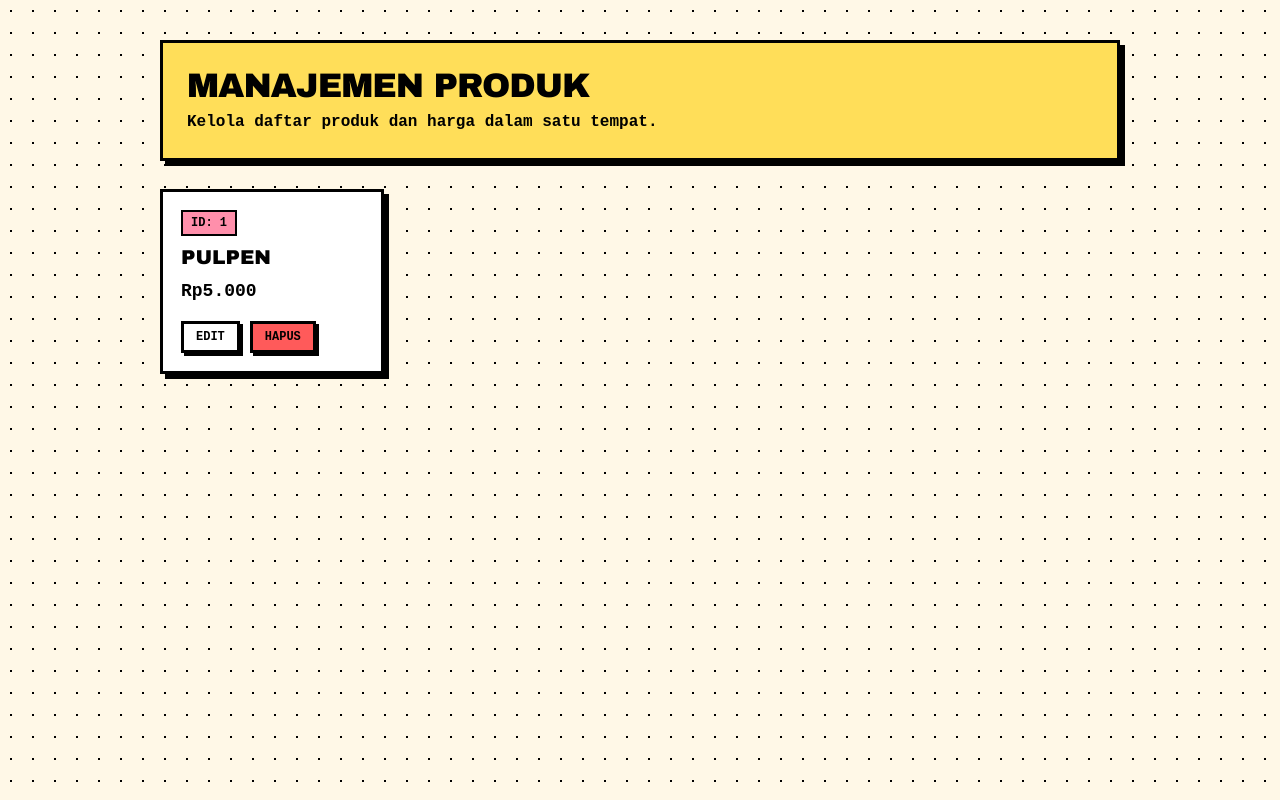
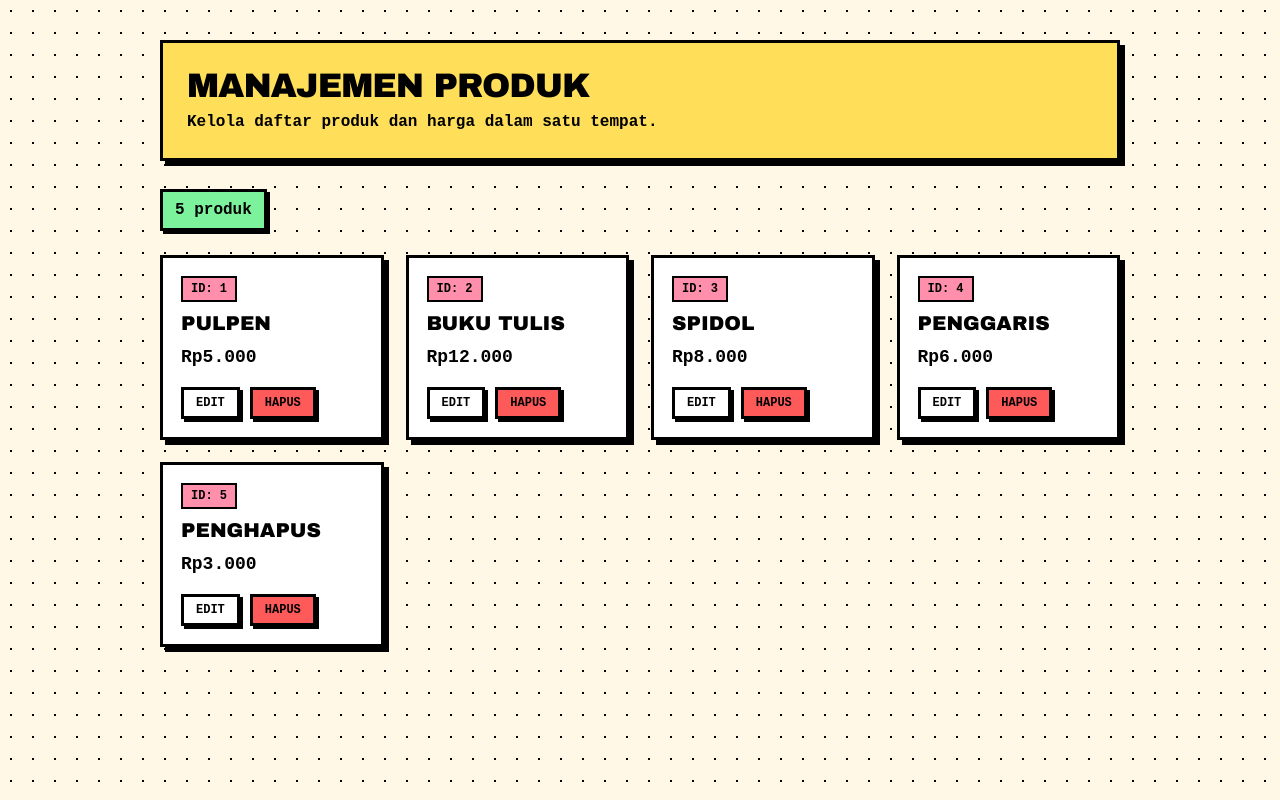
Before and after one commit to marcline-e/pemweb-week10, a React (Vite) app in the folder manajemen-produk/: page / in a window 1280 px wide. Built offline with nearby package versions, Linux system fonts and the light colour scheme.

Commit message:
Menambahkan komponen ProductList dan state daftar produk

```diff
--- a/manajemen-produk/src/App.jsx
+++ b/manajemen-produk/src/App.jsx
@@ -1,8 +1,12 @@
-import ProductCard from "./components/molecules/ProductCard";
+import { useState } from "react";
+import ProductList from "./components/organisms/ProductList";
 import { initialProducts } from "./data/products";
 
 function App() {
-  // Sementara: cuma buat ngetes tombol, nanti diganti logic beneran
+  // State: papan tulis daftar produk, awalnya diisi data awal
+  const [products, setProducts] = useState(initialProducts);
+
+  // Sementara: cuma log ke console, nanti diganti pop-up
   const handleEdit = (product) => console.log("Edit:", product);
   const handleDelete = (product) => console.log("Hapus:", product);
 
@@ -15,13 +19,15 @@ function App() {
         </div>
       </header>
 
-      <div className="product-grid">
-        <ProductCard
-          product={initialProducts[0]}
-          onEdit={handleEdit}
-          onDelete={handleDelete}
-        />
+      <div className="toolbar">
+        <span className="product-count">{products.length} produk</span>
       </div>
+
+      <ProductList
+        products={products}
+        onEdit={handleEdit}
+        onDelete={handleDelete}
+      />
     </div>
   );
 }
--- /dev/null
+++ b/manajemen-produk/src/components/organisms/ProductList.jsx
@@ -0,0 +1,24 @@
+import ProductCard from "../molecules/ProductCard";
+
+// Organism: grid berisi banyak ProductCard
+function ProductList({ products, onEdit, onDelete }) {
+  // Conditional rendering: kalau kosong, tampilkan pesan
+  if (products.length === 0) {
+    return <p className="empty-state">Produk tidak ditemukan.</p>;
+  }
+
+  return (
+    <div className="product-grid">
+      {products.map((product) => (
+        <ProductCard
+          key={product.id}
+          product={product}
+          onEdit={onEdit}
+          onDelete={onDelete}
+        />
+      ))}
+    </div>
+  );
+}
+
+export default ProductList;
```
